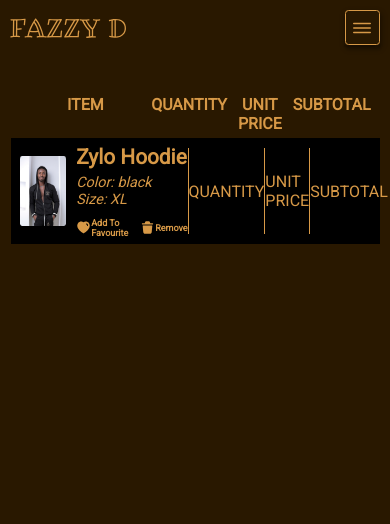
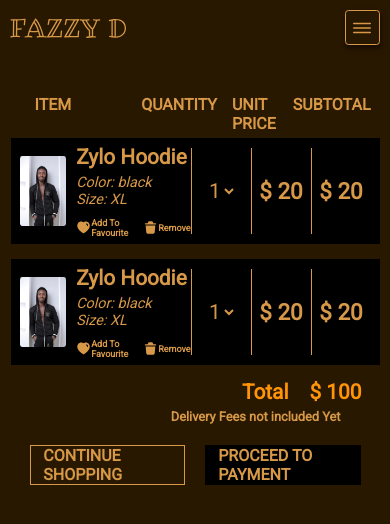
Before and after one commit to kromate/fazzyD, a Vue app: page /cart in a window 390 px wide. Shown: the top 524 px of the page. Built offline with nearby package versions, Linux system fonts and the light colour scheme.

Commit message:
cart page complete but unresponsive

```diff
--- a/src/theme/main.css
+++ b/src/theme/main.css
@@ -6,6 +6,11 @@
   transition: 0.3s;
   /* overflow-x: hidden; */
   outline: none !important;
+}
+button {
+  outline: none;
+  border: none;
+  margin: 0px 10px;
 }
 body {
   background-color: #291800;
@@ -22,3 +27,40 @@ body {
 .column {
   flex-direction: column;
 }
+.point {
+  cursor: pointer;
+}
+.bright {
+  color: #ff9409 !important;
+}
+.primaryBtn {
+  margin-top: 1rem;
+  padding: 0.8rem;
+  border: 1px solid #d79947;
+  width: 100%;
+  background: transparent;
+  font-weight: 600;
+  font-size: 1rem;
+  color: #d79947;
+}
+.primaryBtn:hover {
+  background: black;
+  cursor: pointer;
+  border: none;
+}
+.secondaryBtn {
+  margin-top: 1rem;
+  padding: 0.8rem;
+
+  width: 100%;
+
+  font-weight: 600;
+  font-size: 1rem;
+  color: #d79947;
+  background: black;
+}
+.secondaryBtn:hover {
+  border: 1px solid #d79947;
+  background: transparent;
+  cursor: pointer;
+}
--- a/src/views/Cart.vue
+++ b/src/views/Cart.vue
@@ -1,13 +1,13 @@
 <template>
   <div class="container">
     <div class="header">
-      <p class="firstCol">ITEM</p>
-      <p class="otherCol">QUANTITY</p>
-      <p class="otherCol">UNIT PRICE</p>
-      <p class="otherCol">SUBTOTAL</p>
+      <p class="firstCol ml">ITEM</p>
+      <p class="otherCol ml">QUANTITY</p>
+      <p class="otherCol ml">UNIT PRICE</p>
+      <p class="otherCol ml">SUBTOTAL</p>
     </div>
 
-    <div class="row">
+    <div class="row" v-for="n in 2" :key="n">
       <div class="firstCol bod flex align">
         <img src="@/assets/gallery/black_hoodie.png" class="cartImg" />
         <div class="cartDet">
@@ -15,11 +15,11 @@
           <p>Color: black</p>
           <p>Size: XL</p>
           <div class=" flex opt">
-            <div class="flex align">
+            <div class="flex align point">
               <img src="@/assets/icon/Heart.svg" class="icon" />
               <p class="iconText">Add To Favourite</p>
             </div>
-            <div class="flex align ml">
+            <div class="flex align ml point">
               <img src="@/assets/icon/Delete.svg" class="icon" />
               <p class="iconText">Remove</p>
             </div>
@@ -27,9 +27,30 @@
         </div>
       </div>
 
-      <p class="otherCol ItSel justify align flex bod">QUANTITY</p>
-      <p class="otherCol ItSel justify align flex bod">UNIT PRICE</p>
-      <p class="otherCol ItSel justify align flex ">SUBTOTAL</p>
+      <p class="otherCol ItSel justify align flex bod">
+        <select>
+          <option value="1">1</option>
+          <option value="2">2</option>
+          <option value="3">3</option>
+          <option value="4">4</option>
+          <option value="5">5</option>
+        </select>
+      </p>
+      <p class="otherCol ItSel justify align flex bod">$ 20</p>
+      <p class="otherCol ItSel justify align flex ">$ 20</p>
+    </div>
+
+    <div class="header end">
+      <p class="otherCol bright">Total</p>
+      <p class="otherCol bright">$ 100</p>
+    </div>
+    <div class="header end">
+      <p class="dev">Delivery Fees not included Yet</p>
+    </div>
+
+    <div class="flex end length ">
+      <button class="primaryBtn shopBtn">CONTINUE SHOPPING</button>
+      <button class="secondaryBtn shopBtn">PROCEED TO PAYMENT</button>
     </div>
   </div>
 </template>
@@ -41,11 +62,37 @@ export default {
 </script>
 
 <style scoped>
+.length {
+  width: 837px;
+  max-width: 90vw;
+  display: flex;
+}
+.shopBtn {
+  height: 40px;
+  display: flex;
+  justify-content: center;
+  align-items: center;
+  text-align: start;
+  width: 15rem;
+  /* font-size: 0.5rem; */
+}
+.dev {
+  font-size: 0.8rem;
+  margin-right: 30px;
+}
+select {
+  background: transparent;
+  color: #d79947;
+  font-size: 1.3rem;
+  border: none;
+}
 .ItSel {
   color: #d79947;
+  font-weight: 600;
+  font-size: 1.4rem;
 }
 .ml {
-  margin-left: 12px;
+  margin-left: 15px;
 }
 
 .iconText {
@@ -89,13 +136,14 @@ h1 {
   padding: 3px 9px;
   height: 100px;
   align-items: center;
+  margin-bottom: 15px;
 }
 .header {
   margin-bottom: 5px;
   display: flex;
   width: 800px;
   max-width: 90vw;
-  text-align: center;
+  /* text-align: center; */
 }
 .firstCol {
   flex-basis: 40%;
@@ -115,4 +163,12 @@ h1 {
   color: #d79947;
   font-weight: 600;
 }
+
+.end {
+  justify-content: flex-end;
+
+  font-weight: 500;
+  font-size: 1.3rem;
+  text-align: center;
+}
 </style>
--- a/src/views/Details.vue
+++ b/src/views/Details.vue
@@ -17,7 +17,7 @@
         <p class="sItem">XL</p>
       </div>
 
-      <button class="cartbtn">ADD TO CART</button>
+      <button class="primaryBtn cartbtn">ADD TO CART</button>
     </div>
 
     <div class="detImg">
@@ -36,19 +36,7 @@ export default {
 
 <style scoped>
 .cartbtn {
-  margin-top: 1rem;
-  padding: 0.8rem;
-  border: 1px solid #d79947;
-  width: 100%;
-  background: transparent;
-  font-weight: 600;
-  font-size: 1rem;
-  color: #d79947;
   max-width: 180px;
-}
-.cartbtn:hover {
-  background: black;
-  cursor: pointer;
 }
 .sItem {
   margin: 0px 4px;
```
